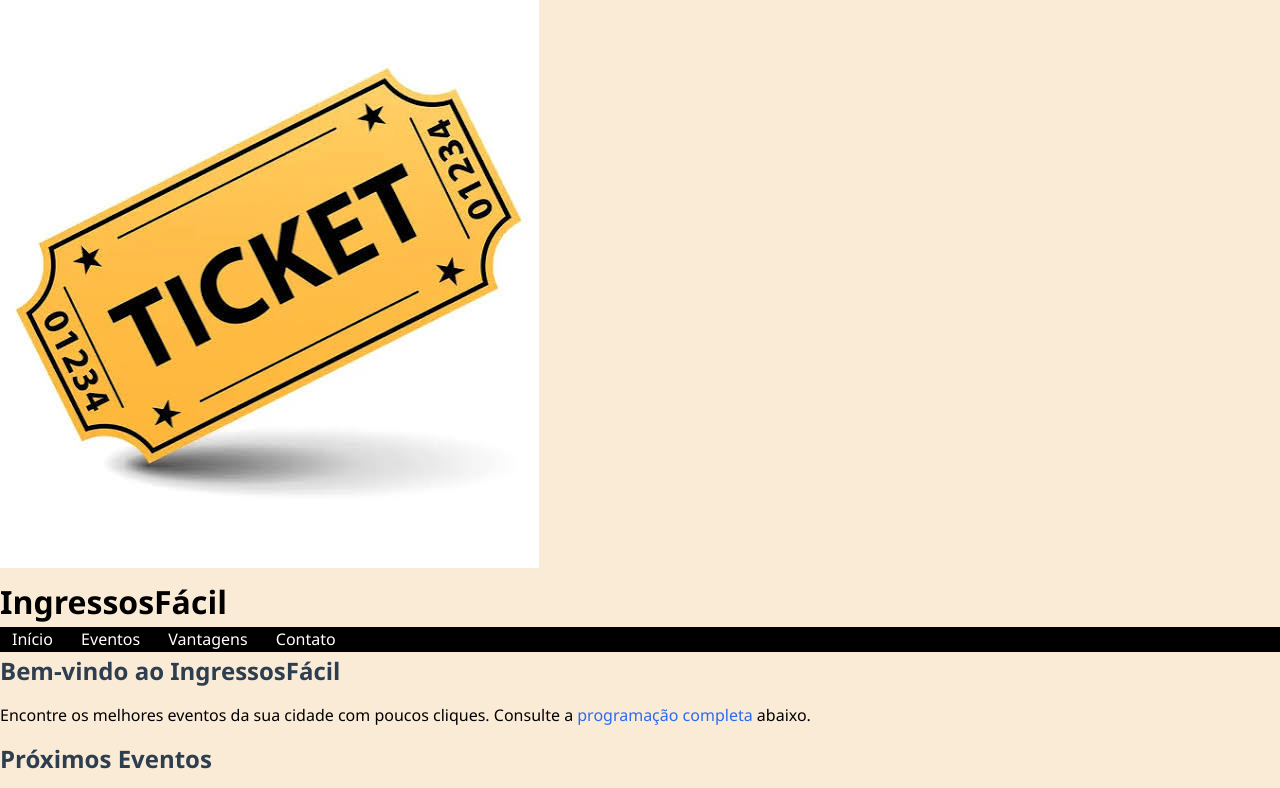
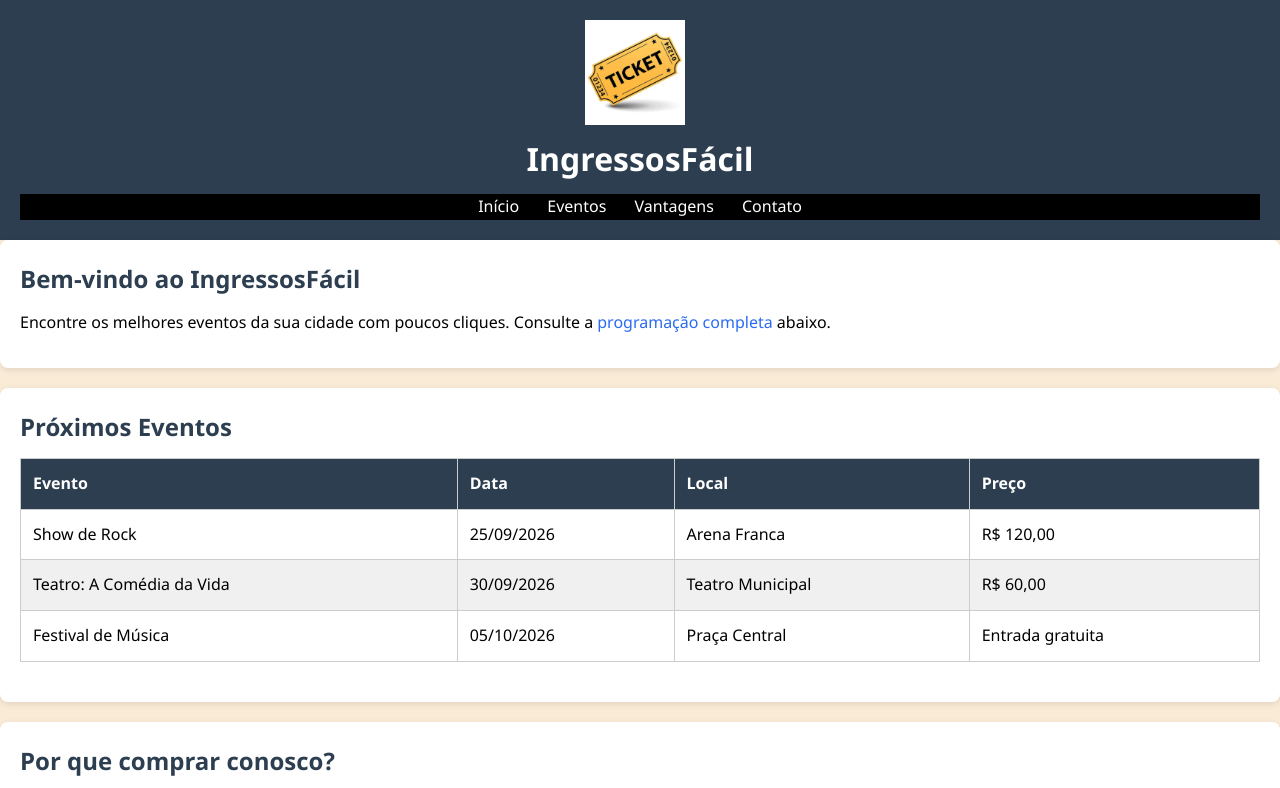
Before and after one commit to christiancode26/sistema-tickets, a plain HTML site: page index.html in a window 1280 px wide. Shown: the top 788 px of the page. Drawn offline with Linux system fonts and the light colour scheme.

Commit message:
2 versao aula 15-09

```diff
--- a/styles.css
+++ b/styles.css
@@ -67,3 +67,56 @@ nav li {
 #vantagens li {
     margin-bottom: 8px;
 }
+
+table {
+    width: 100%;
+    border-collapse:collapse;
+    margin-bottom: 20px;
+}
+
+th, td {
+    padding: 12px;
+    border: 1px solid #ccc;
+    text-align: left;
+}
+
+thead {
+    background-color: #2c3e50;
+    color: white;
+}
+
+tbody tr:nth-child(even){
+    background-color: #f0f0f0;
+}
+
+main section {
+    background-color: #fff;
+    padding: 20px;
+    margin-bottom: 20px;
+    border-radius: 8px;
+    box-shadow: 0 2px 6px rgba(0,0,0,0.1);
+}
+
+header {
+    background-color:#2c3e50;
+    color: white;
+    padding: 20px;
+    text-align: center;
+}
+
+header .logo {
+    margin-bottom: 10px;
+}
+
+header .logo img {
+    width: 100px;
+    margin-right: 10px;
+    vertical-align: baseline;
+}
+
+footer {
+    background-color:#2c3e50;
+    color: white;
+    text-align: center;
+    padding: 20px;
+}
```
